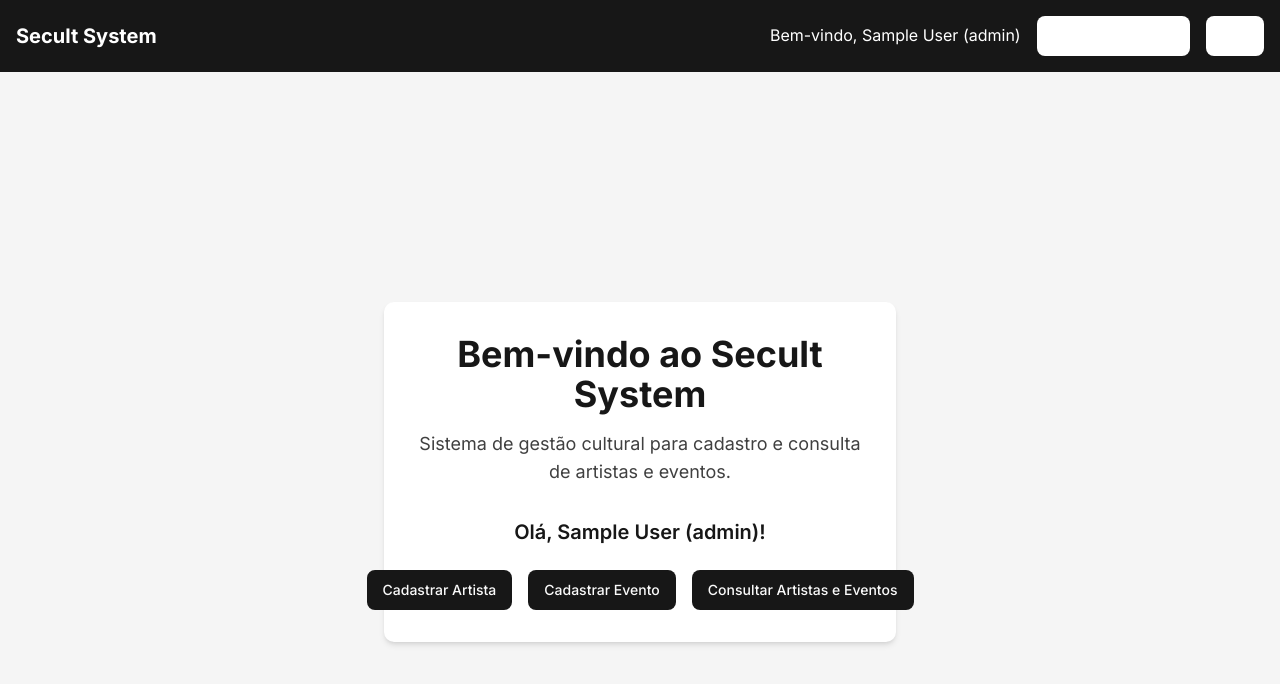
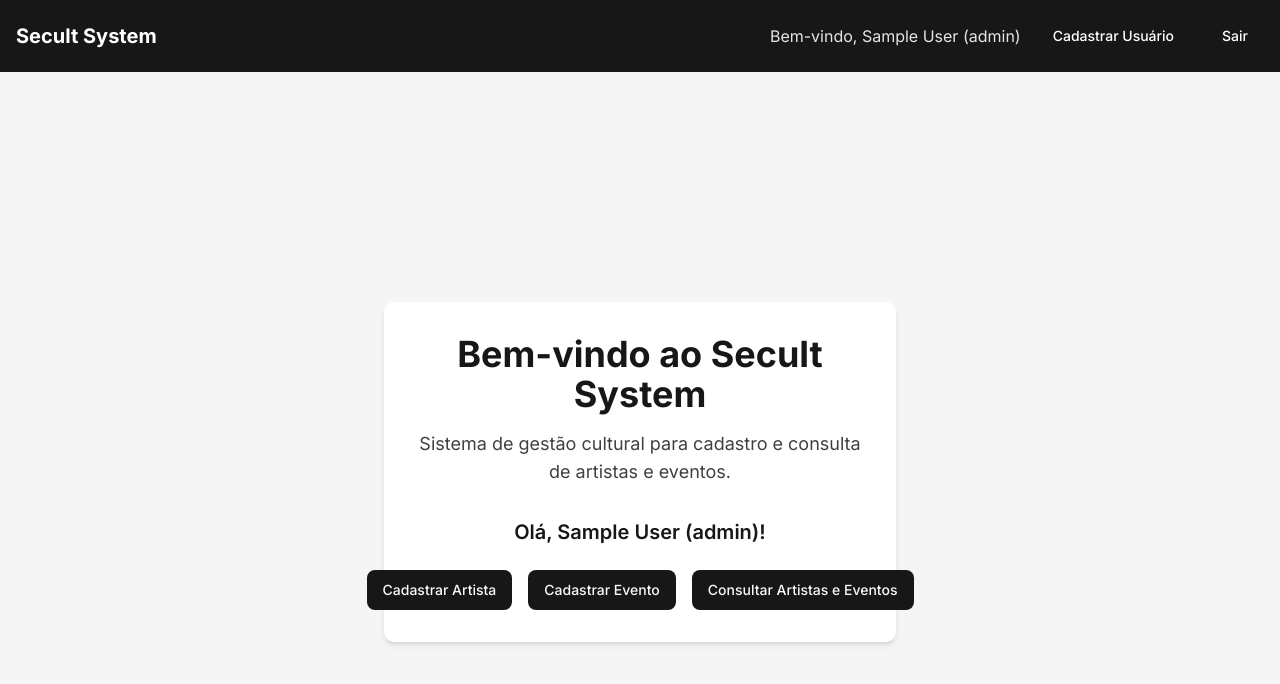
Before and after one commit to rinaldovilela/secult-system, a Next.js app in the folder frontend/: page / in a window 1280 px wide. Shown: the top 684 px of the page. Built offline with nearby package versions, Linux system fonts and the light colour scheme; sample sign-in values are in the browser's storage.

Commit message:
[fix] Corrigir hover nos botões do Header usando variante darkHeader e prop asChild

```diff
--- a/frontend/src/app/artists/new/page.tsx
+++ b/frontend/src/app/artists/new/page.tsx
@@ -32,7 +32,7 @@ type ArtistForm = z.infer<typeof artistSchema>;
 export default function NewArtist() {
   const router = useRouter();
   const [isLoading, setIsLoading] = useState(true);
-  const user: { role: string } | null = useAuth();
+  const user = useAuth() as { role: string } | null;
 
   useEffect(() => {
     if (user === null || !["admin", "secretary"].includes(user?.role)) {
--- a/frontend/src/app/page.tsx
+++ b/frontend/src/app/page.tsx
@@ -10,7 +10,7 @@ export default function Home() {
     role: string;
   }
 
-  const user = useAuth();
+  const user = useAuth() as User | null;
 
   return (
     <div className="min-h-screen flex items-center justify-center bg-neutral-100">
--- a/frontend/src/components/layout/Header.tsx
+++ b/frontend/src/components/layout/Header.tsx
@@ -1,5 +1,6 @@
 "use client";
 
+import { useState } from "react";
 import { Button } from "@/components/ui/button";
 import Link from "next/link";
 import { useRouter } from "next/navigation";
@@ -8,45 +9,62 @@ import { useAuth } from "@/lib/useAuth";
 export default function Header() {
   const user = useAuth() as { name: string; role: string } | null;
   const router = useRouter();
+  const [isLoggingOut, setIsLoggingOut] = useState(false);
 
   const handleLogout = () => {
+    setIsLoggingOut(true);
     localStorage.removeItem("token");
     localStorage.removeItem("user");
-    window.dispatchEvent(new Event("storage")); // Dispara evento para atualizar o useAuth
-    router.push("/login");
+    window.dispatchEvent(new Event("storage"));
+    try {
+      router.push("/login");
+    } finally {
+      setIsLoggingOut(false);
+    }
   };
 
   return (
     <header className="bg-neutral-900 text-white p-4">
-      <div className="container mx-auto flex justify-between items-center">
+      <div className="container mx-auto flex flex-col sm:flex-row justify-between items-center gap-4">
         <Link href="/">
           <h2 className="text-xl font-bold">Secult System</h2>
         </Link>
-        <div>
+        <div className="flex flex-col sm:flex-row items-center gap-2 sm:gap-4">
           {user ? (
             <>
-              <span className="mr-4">
+              <span className="text-sm sm:text-base text-neutral-200">
                 Bem-vindo, {user.name} ({user.role})
               </span>
               {user.role === "admin" && (
-                <Link href="/users/new" className="mr-4">
-                  <Button variant="outline">Cadastrar Usuário</Button>
-                </Link>
+                <Button
+                  asChild
+                  variant="darkHeader"
+                  aria-label="Cadastrar novo usuário"
+                >
+                  <Link href="/users/new">Cadastrar Usuário</Link>
+                </Button>
               )}
-              <Button variant="outline" onClick={handleLogout}>
-                Sair
+              <Button
+                variant="darkHeader"
+                onClick={handleLogout}
+                disabled={isLoggingOut}
+                aria-label="Sair do sistema"
+              >
+                {isLoggingOut ? "Saindo..." : "Sair"}
               </Button>
             </>
           ) : (
             <>
-              <Link href="/login">
-                <Button variant="outline" className="mr-2">
-                  Login
-                </Button>
-              </Link>
-              <Link href="/register">
-                <Button>Registrar</Button>
-              </Link>
+              <Button asChild variant="darkHeader" aria-label="Fazer login">
+                <Link href="/login">Login</Link>
+              </Button>
+              <Button
+                asChild
+                variant="darkHeader"
+                aria-label="Registrar-se no sistema"
+              >
+                <Link href="/register">Registrar</Link>
+              </Button>
             </>
           )}
         </div>
--- a/frontend/src/components/ui/button.tsx
+++ b/frontend/src/components/ui/button.tsx
@@ -1,7 +1,6 @@
 import * as React from "react";
 import { Slot } from "@radix-ui/react-slot";
 import { cva, type VariantProps } from "class-variance-authority";
-
 import { cn } from "@/lib/utils";
 
 const buttonVariants = cva(
@@ -18,6 +17,8 @@ const buttonVariants = cva(
           "bg-secondary text-secondary-foreground hover:bg-secondary/80",
         ghost: "hover:bg-accent hover:text-accent-foreground",
         link: "text-primary underline-offset-4 hover:underline",
+        darkHeader:
+          "bg-transparent border border-white text-white hover:bg-white/10", // Adicionando a variante darkHeader
       },
       size: {
         default: "h-10 px-4 py-2",
```
